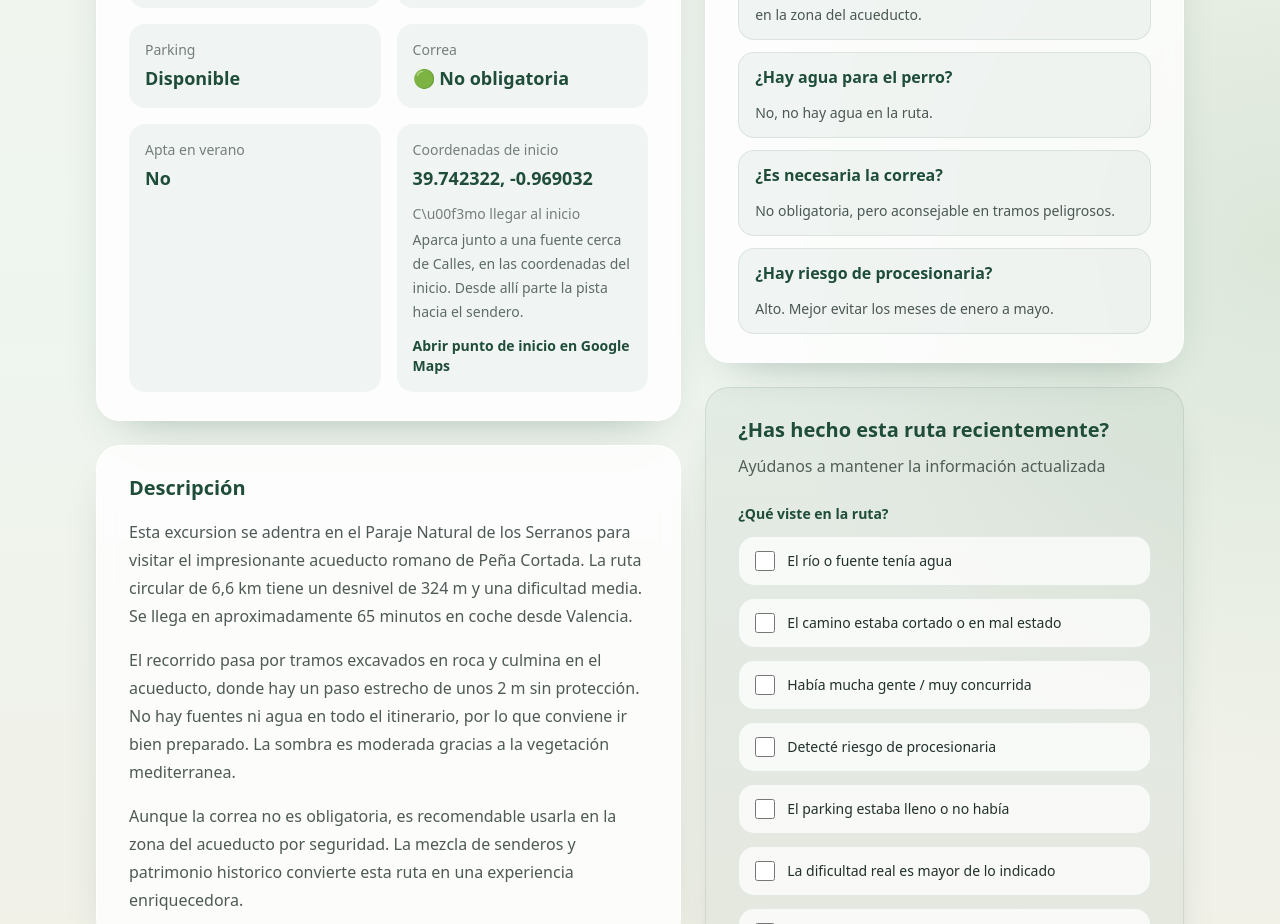
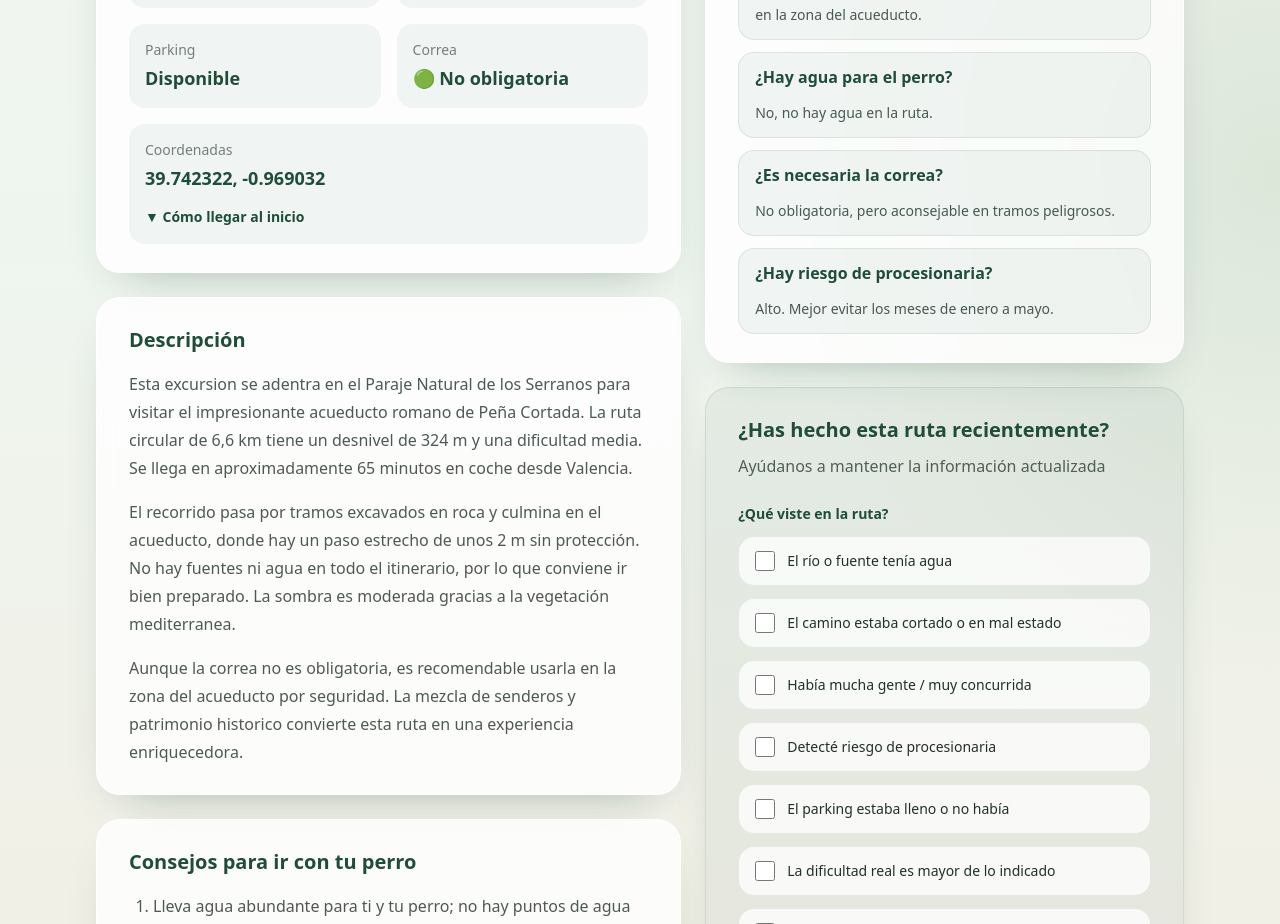
Before and after one commit to eloylt13/rutas-perro-valencia, a Next.js app: page /rutas/acueducto-romano-pena-cortada in a window 1280 px wide. Shown: the part 1160-2084 px from the top of the page. Built offline with nearby package versions, Linux system fonts and the light colour scheme.

Commit message:
feat: ficha rápida sin apta verano, coordenadas ancho completo

```diff
--- a/app/rutas/[slug]/page.tsx
+++ b/app/rutas/[slug]/page.tsx
@@ -1,6 +1,7 @@
 import type { Metadata } from "next";
 import Link from "next/link";
 import { notFound } from "next/navigation";
+import AcordeonComoLlegar from "@/components/AcordeonComoLlegar";
 import Breadcrumb from "@/components/Breadcrumb";
 import FormularioReporte from "@/components/FormularioReporte";
 import { getContenidoRuta } from "@/data/contenido-rutas";
@@ -82,7 +83,6 @@ export default function RutaDetailPage({ params }: RutaPageProps) {
 
   const [latitude, longitude] = ruta.coordenadas_inicio;
   const comoLlegar = ruta.como_llegar?.trim();
-  const showComoLlegarWarning = comoLlegar?.toLowerCase().includes("pendiente de verificaci\u00f3n");
   const contenido = getContenidoRuta(ruta.slug);
   const description = buildDescription(ruta);
   const descripcionParrafos = contenido?.descripcion.split("\n\n") ?? [];
@@ -212,34 +212,16 @@ export default function RutaDetailPage({ params }: RutaPageProps) {
                   {ruta.correa_obligatoria ? "\u{1F534} Obligatoria" : "\u{1F7E2} No obligatoria"}
                 </dd>
               </div>
-              <div className="rounded-2xl bg-bosque/5 p-4">
-                <dt className="text-sm text-grafito/60">Apta en verano</dt>
-                <dd className="mt-1 text-lg font-semibold text-bosque">
-                  {ruta.apta_verano ? "Sí" : "No"}
-                </dd>
-              </div>
-              <div className="rounded-2xl bg-bosque/5 p-4">
-                <dt className="text-sm text-grafito/60">Coordenadas de inicio</dt>
+              <div className="rounded-2xl bg-bosque/5 p-4 sm:col-span-2">
+                <dt className="text-sm text-grafito/60">Coordenadas</dt>
                 <dd className="mt-1 text-lg font-semibold text-bosque">
                   {latitude}, {longitude}
                 </dd>
-                {comoLlegar ? (
-                  <>
-                    <dt className="mt-3 text-sm text-grafito/60">C\u00f3mo llegar al inicio</dt>
-                    <dd className="mt-1 text-sm leading-6 text-grafito/70">
-                      {showComoLlegarWarning ? "\u26a0\ufe0f " : null}
-                      {comoLlegar}
-                    </dd>
-                  </>
-                ) : null}
-                <a
-                  href={`https://maps.google.com/?q=${latitude},${longitude}`}
-                  target="_blank"
-                  rel="noreferrer"
-                  className="mt-3 inline-flex text-sm font-semibold text-bosque hover:text-grafito"
-                >
-                  Abrir punto de inicio en Google Maps
-                </a>
+                <AcordeonComoLlegar
+                  latitude={latitude}
+                  longitude={longitude}
+                  comoLlegar={comoLlegar}
+                />
               </div>
             </dl>
           </article>
--- /dev/null
+++ b/components/AcordeonComoLlegar.tsx
@@ -0,0 +1,57 @@
+"use client";
+
+import { useState } from "react";
+
+type AcordeonComoLlegarProps = {
+  latitude: number;
+  longitude: number;
+  comoLlegar?: string;
+};
+
+export default function AcordeonComoLlegar({
+  latitude,
+  longitude,
+  comoLlegar
+}: AcordeonComoLlegarProps) {
+  const [abierto, setAbierto] = useState(false);
+  const showComoLlegarWarning = comoLlegar
+    ?.toLowerCase()
+    .includes("pendiente de verificación");
+
+  return (
+    <div className="mt-3">
+      <button
+        type="button"
+        onClick={() => setAbierto((valorActual) => !valorActual)}
+        className="inline-flex text-sm font-semibold text-bosque hover:text-grafito"
+        aria-expanded={abierto}
+      >
+        {abierto ? "▲" : "▼"} Cómo llegar al inicio
+      </button>
+
+      {abierto ? (
+        <div className="mt-3 space-y-3">
+          {comoLlegar ? (
+            <p className="text-sm leading-6 text-grafito/70">
+              {showComoLlegarWarning ? "⚠️ " : null}
+              {comoLlegar}
+            </p>
+          ) : (
+            <p className="text-sm leading-6 text-grafito/70">
+              No hay indicaciones disponibles para este punto de inicio.
+            </p>
+          )}
+
+          <a
+            href={`https://maps.google.com/?q=${latitude},${longitude}`}
+            target="_blank"
+            rel="noreferrer"
+            className="inline-flex text-sm font-semibold text-bosque hover:text-grafito"
+          >
+            Abrir punto de inicio en Google Maps
+          </a>
+        </div>
+      ) : null}
+    </div>
+  );
+}
```
